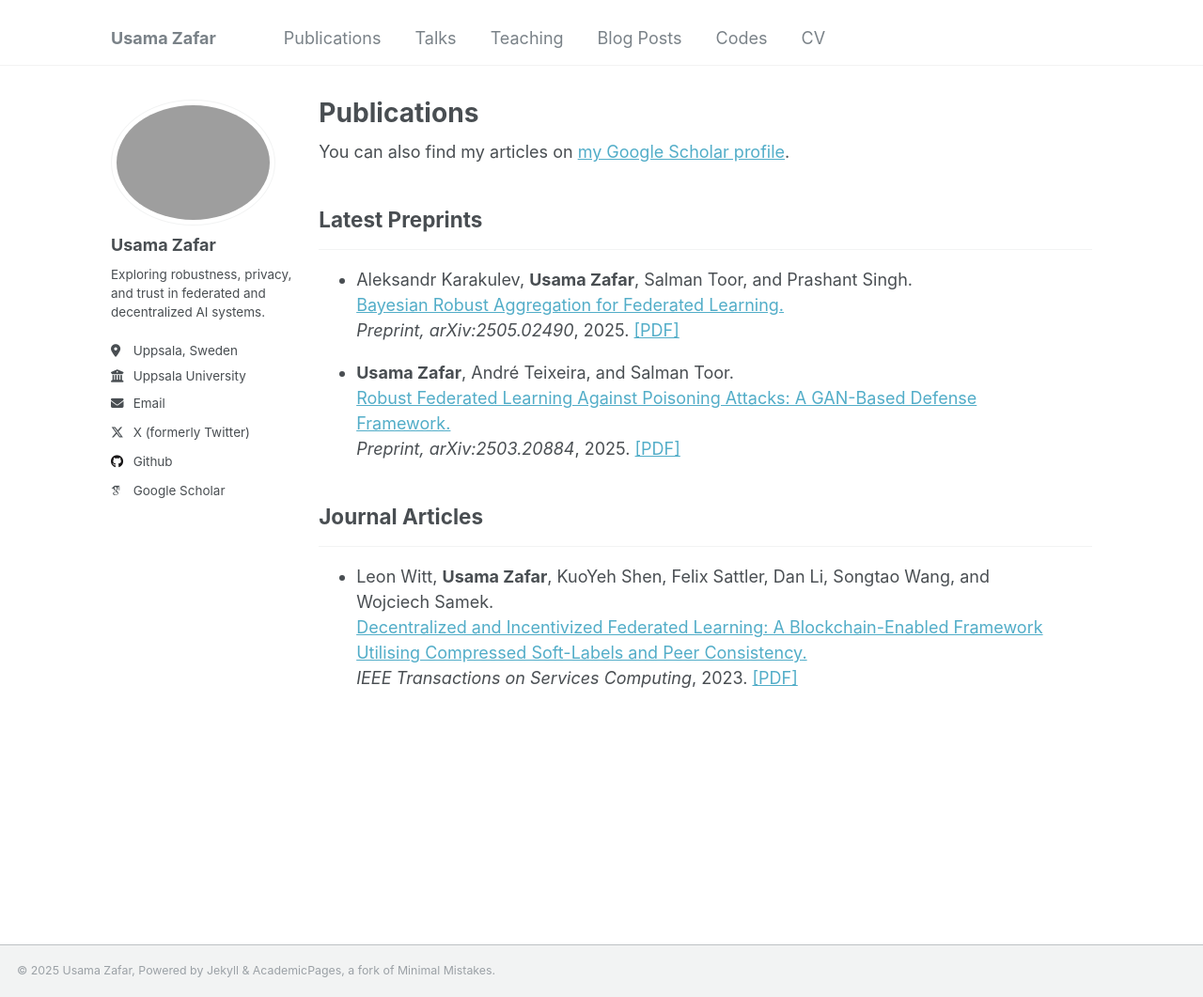
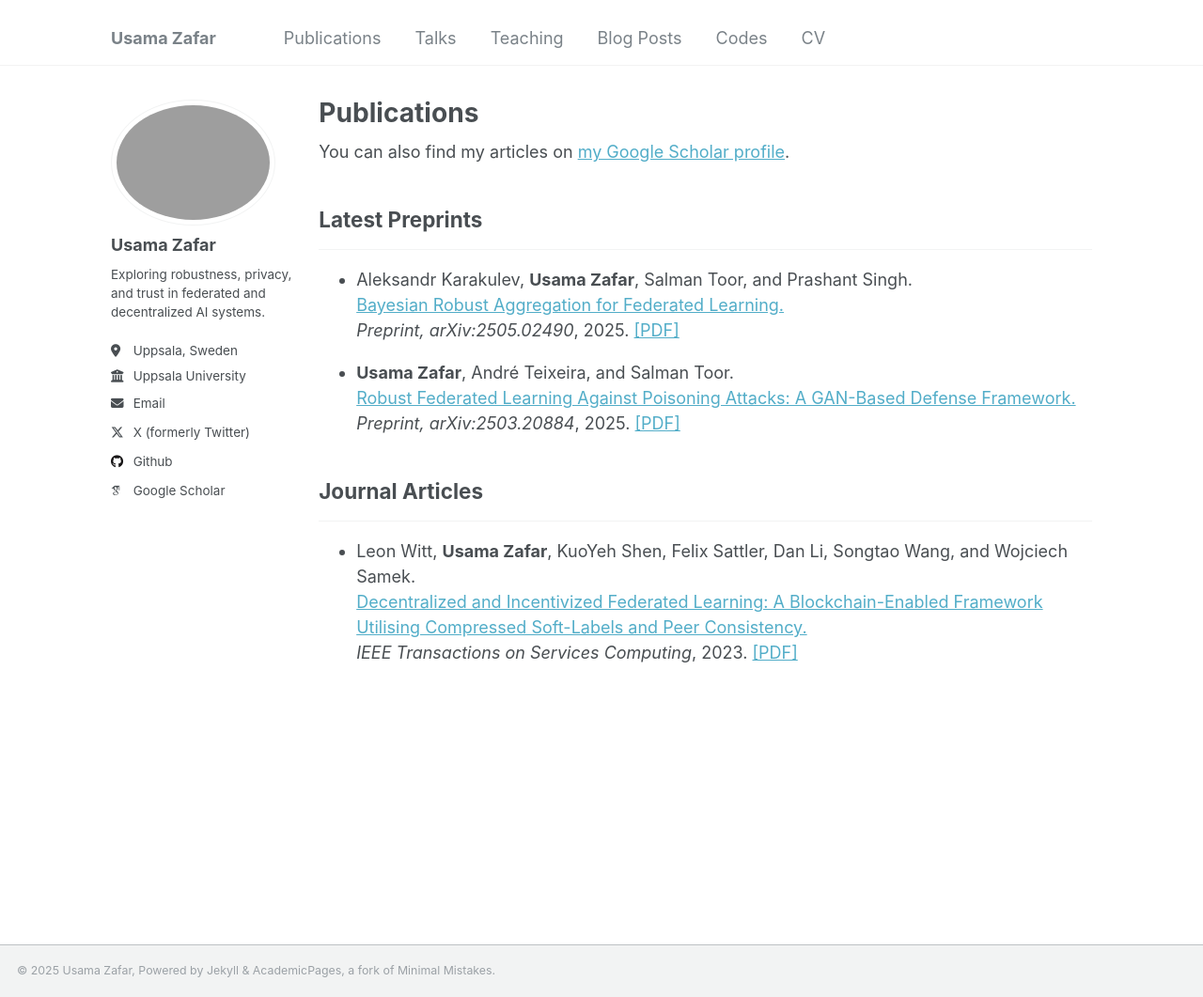
Before and after one commit to usamazf/usamazf.github.io, a Jekyll site: the page built from _pages/publications.html, in a window 1280 px wide and 1061 px high. Shown: the whole window at 94% size. Built offline with Jekyll 4.4.1, drawn with Linux system fonts in a browser that asks for light colours; some web fonts are replaced.

Commit message:
more changes.

```diff
--- a/_pages/about.html
+++ b/_pages/about.html
@@ -55,7 +55,7 @@
 
 <h2>🗞️ Latest News</h2>
 <!-- <font size="$type-size-5" face="Courier New" ></font> -->
-<table style="font-size: 16px">
+<table style="font-size: 1em">
   <tbody>
     {% assign sorted_news = site.data.latest | sort: 'date' | reverse %}
     {% for item in sorted_news %}
--- a/_sass/_variables.scss
+++ b/_sass/_variables.scss
@@ -47,7 +47,7 @@
 
 /* Sidebar properties */
 $sidebar-screen-min-width   : 1024px;
-$sidebar-link-max-width     : 300px;
+$sidebar-link-max-width     : 250px;
 
 
 
@@ -140,8 +140,8 @@
    ========================================================================== */
 
 $right-sidebar-width-narrow :   0px !default;
-$right-sidebar-width        :  50px !default;
-$right-sidebar-width-wide   : 200px !default;
+$right-sidebar-width        :   0px !default;
+$right-sidebar-width-wide   : 100px !default;
 
 $susy: (
   columns: 12,
```
